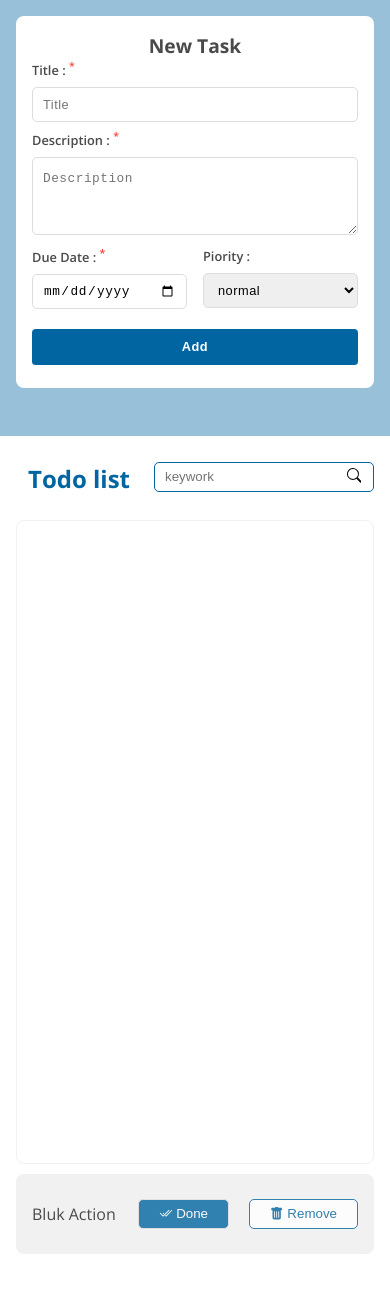
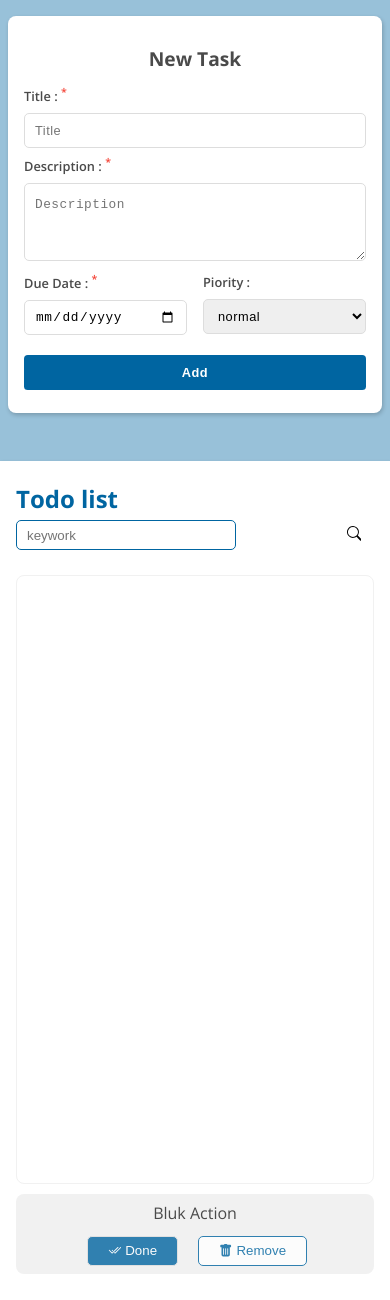
Before and after one commit to semochi/ziro-todo-list, a React (Create React App) app: page / in a window 390 px wide. Built offline with nearby package versions, Linux system fonts and the light colour scheme.

Commit message:
Fix Css Responsive

```diff
--- a/src/app/tasks/AddTaskItem.tsx
+++ b/src/app/tasks/AddTaskItem.tsx
@@ -74,24 +74,29 @@ const BoxWrapper = styled.div`
     box-sizing: border-box;
     width: 100%;
     margin-bottom: 2em;
-    padding: 1em;
+    padding: 1em 0.5em;
     @media (min-width: 766px) {
         position: sticky;
         top: 0;
         flex: 1;
+        padding: 1em;
+
     }
 `;
 
 const BoxForm = styled.div`
     background-color: #fff;
-    padding: 1em;
+    padding: 1em ;
     border-radius: 0.5em;
+    box-shadow: 1px 2px 4px #0003;
+
 `;
 const BoxFormHeader = styled.h2`
     margin: 0;
     font-size: 1.2rem;
     text-align: center;
     color: #4a4a4a;
+    padding: 0.8rem 0;
 `;
 
 const Button = styled.button`
--- a/src/app/tasks/ListTaskItem.tsx
+++ b/src/app/tasks/ListTaskItem.tsx
@@ -2,7 +2,7 @@ import React from "react";
 import styled from "styled-components";
 import TaskInputSearch from "./inc/TaskInputSearch";
 import TaskItem from "./inc/TaskItem";
-import { BsFillTrashFill,BsCheck2All } from "react-icons/bs";
+import { BsFillTrashFill, BsCheck2All } from "react-icons/bs";
 import { FormGroup } from "common/Form";
 import { ButtonAction } from "common/Button";
 import { toast } from "react-toastify";
@@ -131,8 +131,8 @@ export default function ListTaskItem({
       <BoxFooter>
         <span>Bluk Action</span>
         <FormGroup>
-          <ButtonAction onClick={handleDoneMany}  name="Done" icon={<BsCheck2All/>} />
-          <ButtonAction outline onClick={handleRemoveMany}  name="Remove"  icon={<BsFillTrashFill/>}/>
+          <ButtonAction onClick={handleDoneMany} name="Done" icon={<BsCheck2All />} />
+          <ButtonAction outline onClick={handleRemoveMany} name="Remove" icon={<BsFillTrashFill />} />
         </FormGroup>
       </BoxFooter>
     </Content>
@@ -144,15 +144,18 @@ const Content = styled.div`
   width: 100%;
   padding: 1em;
   background-color: #fff;
+  box-shadow: 1px 2px 4px #0003;
   @media (min-width: 766px) {
     flex: 1.5;
+    margin: 15px;
+    border-radius: 10px;
   }
   @media (min-width: 990px) {
     flex: 2;
   }
 `;
 const ListTasks = styled.div`
-  height: calc(100vh - 200px);
+  height: calc(100vh - 235px);
   overflow-y: auto;
   box-sizing: border-box;
   border: 1px solid #f1f1f1;
@@ -178,13 +181,22 @@ const ListTasks = styled.div`
 const BoxSearch = styled.header`
   display: flex;
   justify-content: space-between;
-  margin: 10px 0 25px;
+  margin: 0px 0 25px;
+    flex-direction: column;
   h2 {
     margin: 0;
     font-size: 1.5rem;
     color: #0065a1;
     font-weight: 700;
-    padding: 0 0.5em;
+    padding: 0.2em 0em;
+  }
+
+  @media (min-width: 766px) {
+    flex-direction: row;
+    margin: 10px 0 25px;
+    h2 {
+      padding: 0 0.5em;
+    }
   }
 `;
 const BoxFooter = styled.div`
@@ -195,6 +207,12 @@ const BoxFooter = styled.div`
   background: #f1f1f1;
   color: #4a4a4a;
   margin: 10px 0;
-  padding: 0 1em;
   border-radius: 8px;
+  padding: 0.5em 1em;
+  flex-direction: column;
+
+  @media (min-width: 766px) {
+    padding: 0 1em;
+    flex-direction: row;
+  }
 `;
```
